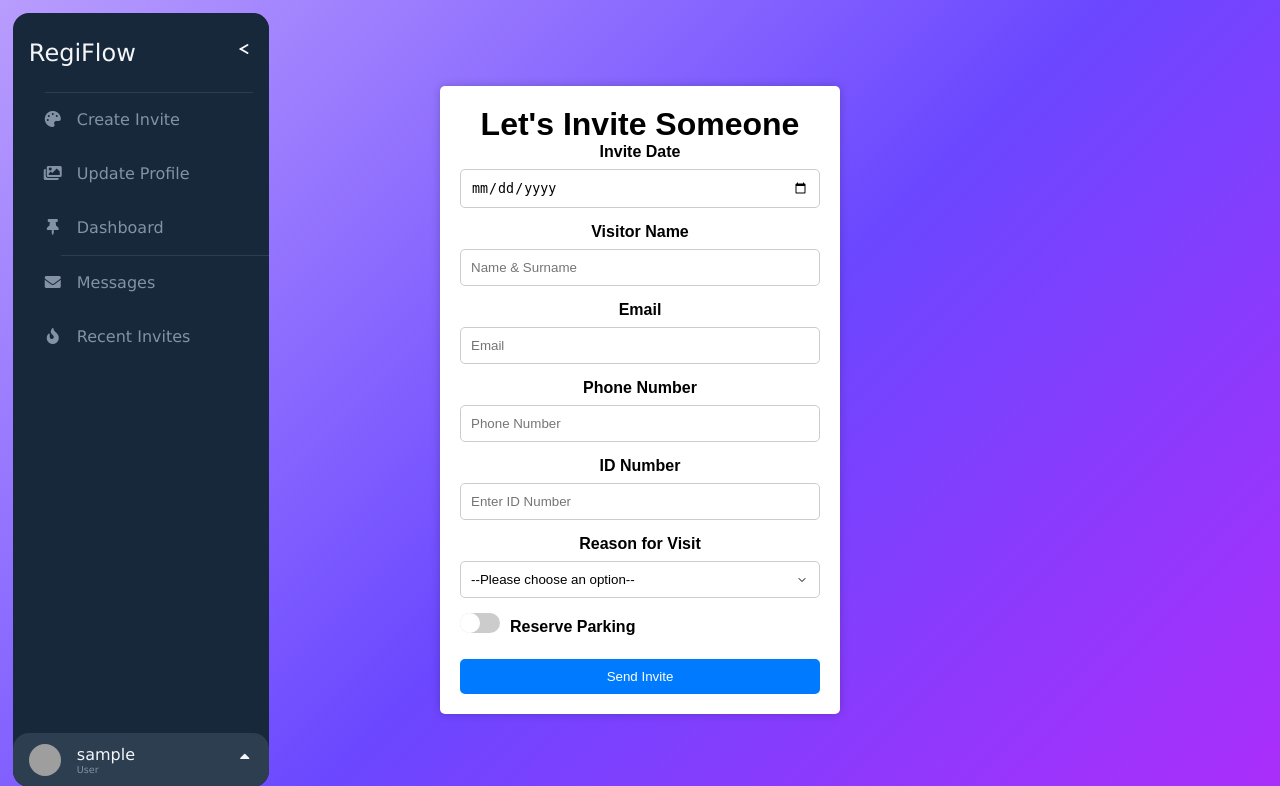
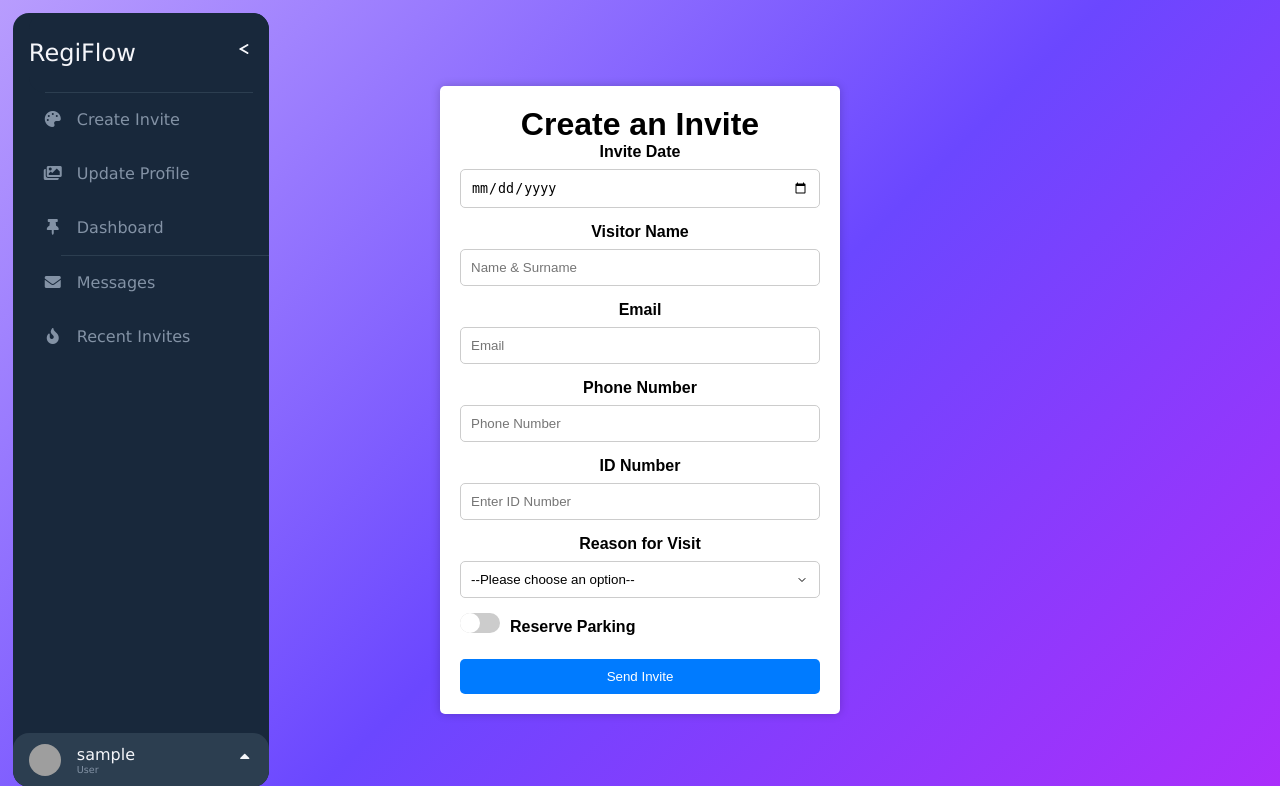
Before and after one commit to dave4rea1/Visitors-Management-System, a PHP site: page /visitapp/Invite.php in a window 1280 px wide. Shown: the top 786 px of the page. Run offline with PHP 8.4, Linux system fonts and the light colour scheme; the visitor is signed in with stand-in values (Sample User, id 1); some libraries are stand-ins or nearby versions; grey boxes are pictures that could not be loaded.

Commit message:
Update Invite.php

```diff
--- a/USER/Invite.php
+++ b/USER/Invite.php
@@ -396,7 +396,7 @@ if (isset($_POST["Submit"])) {
 <div id="qrcode" class="qrcode"></div>
 
 <form method="post" class="invite-form" id="qr-form" onsubmit="return validateForm()">
-    <h1>Let's Invite Someone</h1>
+    <h1>Create an Invite</h1>
     <label for="date">Invite Date</label>
     <input type="date" id="date" name="date" required>
 
```
